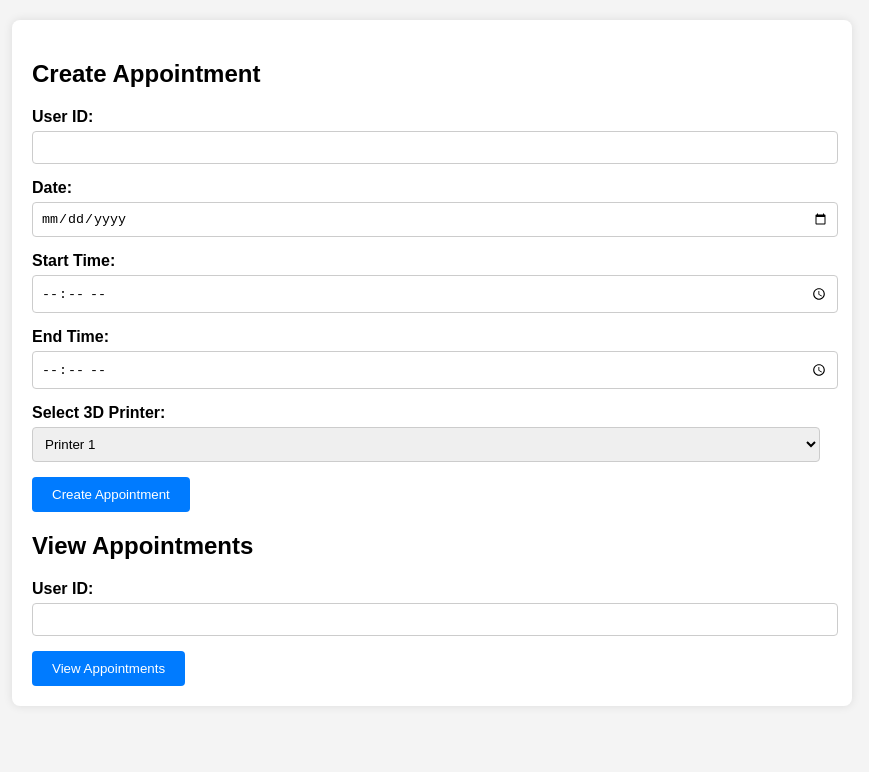
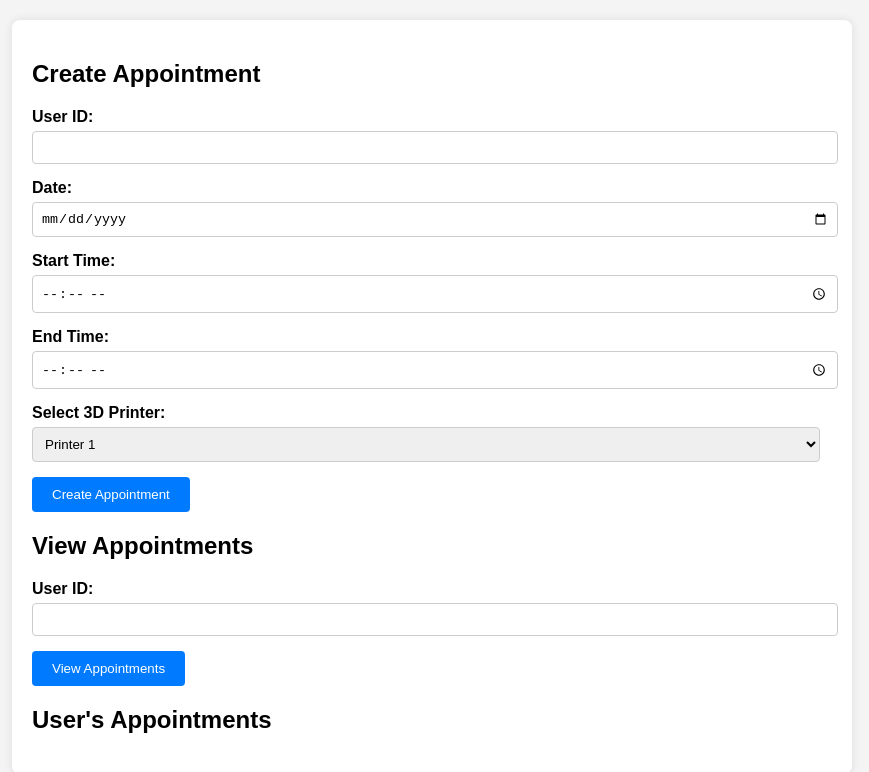
Before and after one commit to icedog55puck/test-1-12, a website: page public/reservation.html in a window 1280 px wide. Shown: the whole page, without its empty margins (208-1077 px from the left). Drawn offline with Linux system fonts and the light colour scheme.

Commit message:
better view?

```diff
--- a/public/reservation.html
+++ b/public/reservation.html
@@ -48,7 +48,15 @@
         </div>
         <button type="submit">View Appointments</button>
       </form>
+
+      <div class="appointments-list">
+        <h2>User's Appointments</h2>
+        <ul id="appointments">
+          <!-- Appointments will be dynamically populated using JavaScript -->
+        </ul>
+      </div>
     </section>
+
   </div>
 </body>
 </html>
```
Also changed, not shown: 1 other file.
